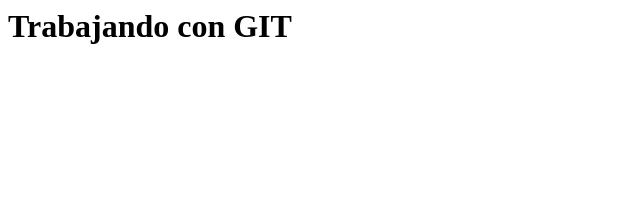
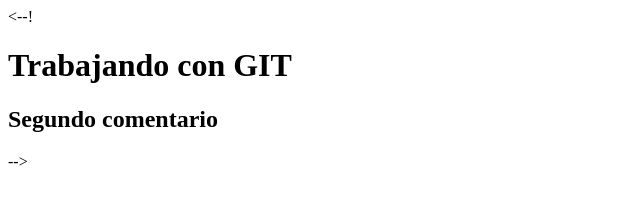
Before and after one commit to YtzhakC/dir-clase-c4, a plain HTML site: page index.html in a window 1280 px wide. Shown: the whole page, without its empty margins (0-640 px from the left). Drawn offline with Linux system fonts and the light colour scheme.

Commit message:
Comentando el parrafo

```diff
--- a/index.html
+++ b/index.html
@@ -1,8 +1,9 @@
 <html>
     <head>
     </head>
-
+    <--!
     <body>
         <h1>Trabajando con GIT</h1>
-    </body>
+	<h2>Segundo comentario</h2>
+    </body> -->
 </html>
```
